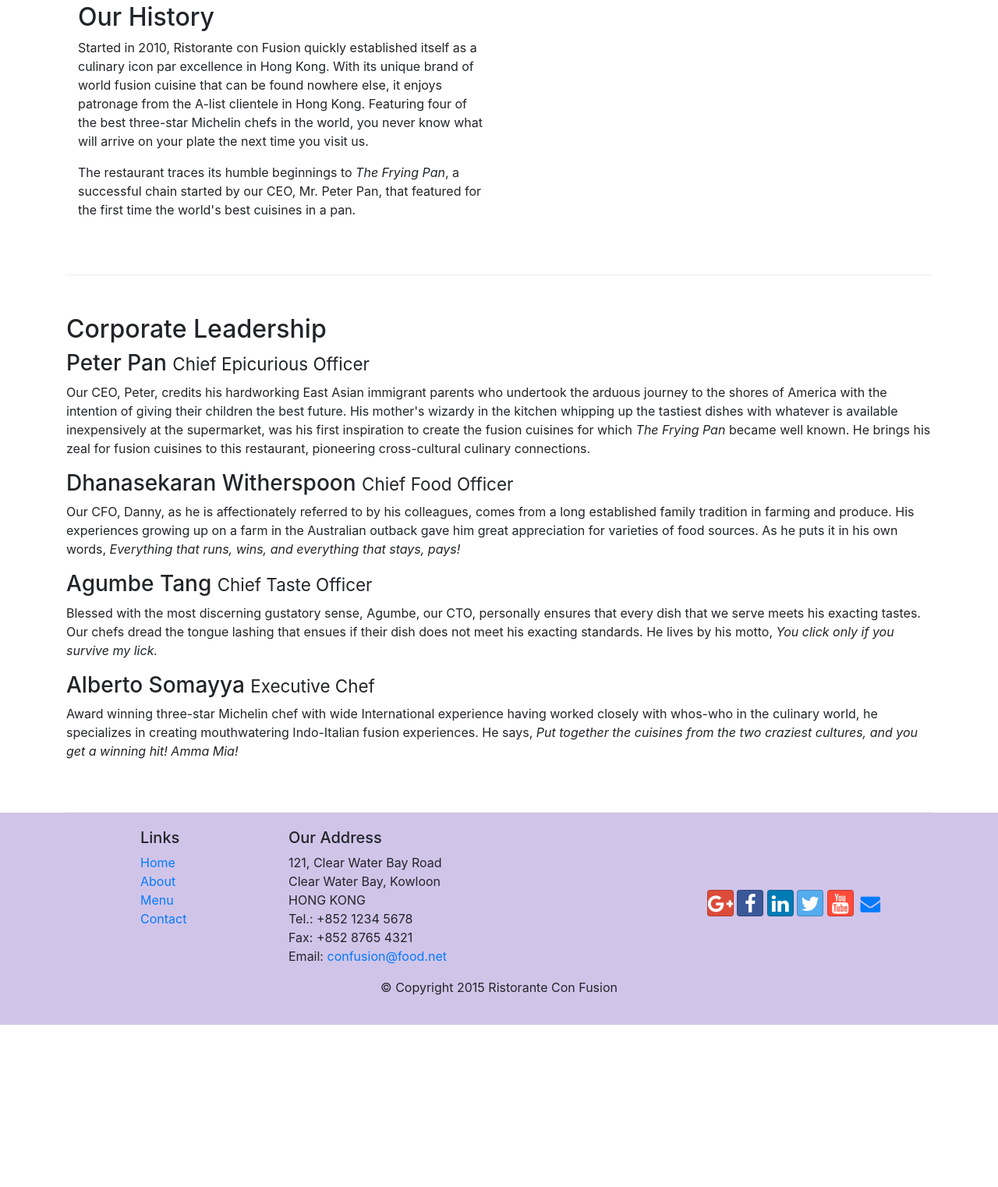
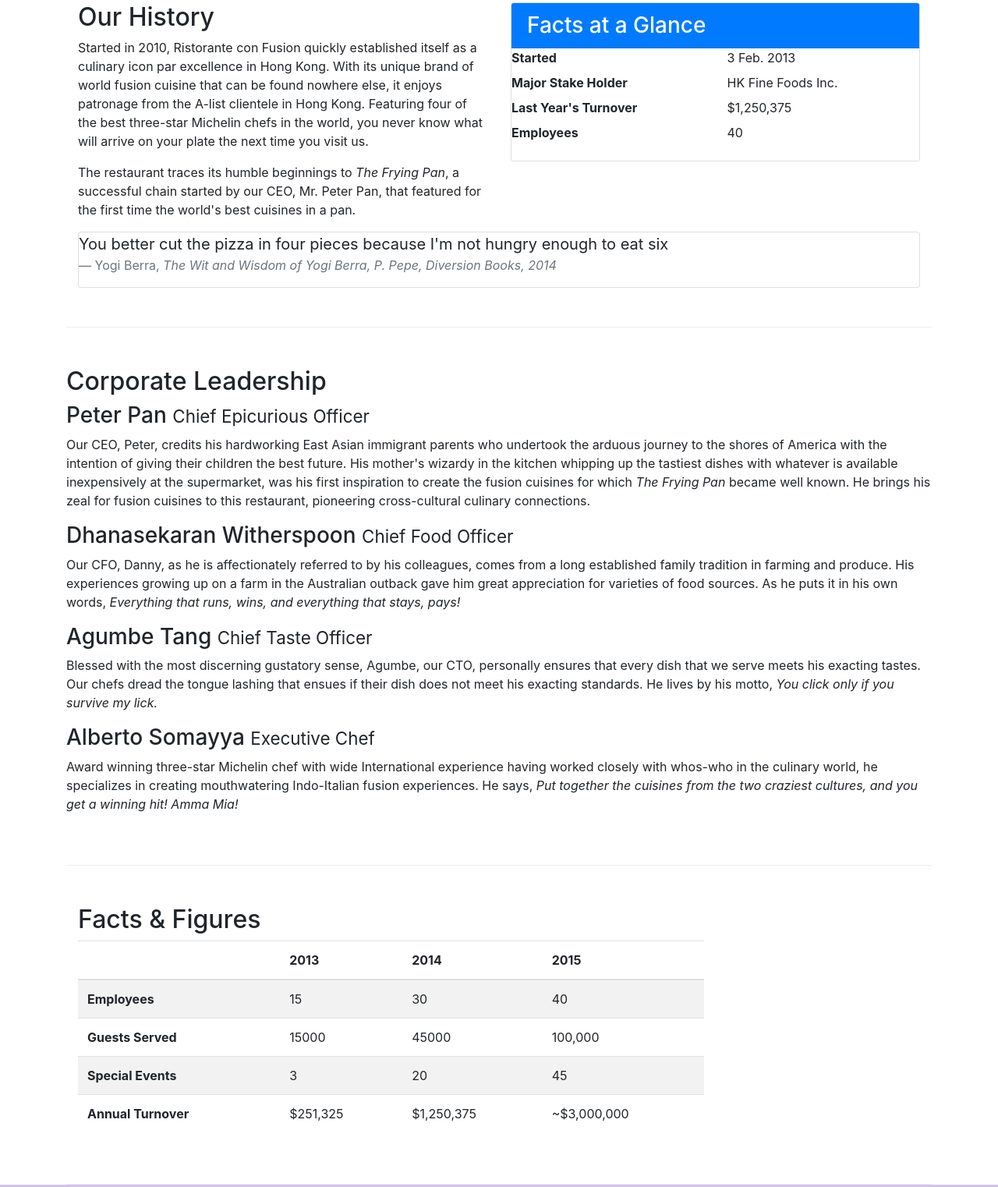
Before and after one commit to tennyidon/bootstrapTest, a website: page aboutus.html in a window 1280 px wide. Shown: the part 488-2010 px from the top of the page at 78% size. Before the commit the page ends 1802 px from the top, so only its background shows below. Drawn offline with nearby package versions, Linux system fonts and the light colour scheme.

Commit message:
tables and Cards

```diff
--- a/aboutus.html
+++ b/aboutus.html
@@ -67,8 +67,36 @@
                 <p>Started in 2010, Ristorante con Fusion quickly established itself as a culinary icon par excellence in Hong Kong. With its unique brand of world fusion cuisine that can be found nowhere else, it enjoys patronage from the A-list clientele in Hong Kong.  Featuring four of the best three-star Michelin chefs in the world, you never know what will arrive on your plate the next time you visit us.</p>
                 <p>The restaurant traces its humble beginnings to <em>The Frying Pan</em>, a successful chain started by our CEO, Mr. Peter Pan, that featured for the first time the world's best cuisines in a pan.</p>
             </div>
-            <div>
+            <div class="col-sm">
+              <div class="card">
+                <h3 class="card-header bg-primary text-white">Facts at a Glance</h3>
+                <div class="card-block">
+                  <dl class="row">
+                    <dt class="col-6">Started</dt>
+                    <dd class="col-6">3 Feb. 2013</dd>
+                    <dt class="col-6">Major Stake Holder</dt>
+                    <dd class="col-6">HK Fine Foods Inc.</dd>
+                    <dt class="col-6">Last Year's Turnover</dt>
+                    <dd class="col-6">$1,250,375</dd>
+                    <dt class="col-6">Employees</dt>
+                    <dd class="col-6">40</dd>
+                  </dl>
+                </div>
+              </div>
             </div>
+            <div class="col-12">
+              <div class="card card-block bg-faded">
+                <blockquote class="blockquote">
+                  <p class="mb-0">You better cut the pizza in four pieces because I'm not hungry enough to eat six</p>
+                  <footer class="blockquote-footer">Yogi Berra,
+                    <cite title="Source Title">
+                      The Wit and Wisdom of Yogi Berra, P. Pepe, Diversion Books, 2014
+                    </cite>
+                  </footer>
+                </blockquote>
+              </div>
+            </div>
+
         </div>
 
 
@@ -85,7 +113,51 @@
                 <p class="hidden-xs-down">Award winning three-star Michelin chef with wide International experience having worked closely with whos-who in the culinary world, he specializes in creating mouthwatering Indo-Italian fusion experiences. He says, <em>Put together the cuisines from the two craziest cultures, and you get a winning hit! Amma Mia!</em></p>
             </div>
        </div>
-
+       <div class="row row-content">
+         <div class="col-12 col-sm-9">
+           <h2>Facts &amp; Figures</h2>
+           <div class="table-responsive">
+              <table class="table table-striped">
+              <thead class="thead-inverse">
+                  <tr>
+                      <th>&nbsp;</th>
+                      <th>2013</th>
+                      <th>2014</th>
+                      <th>2015</th>
+                  </tr>
+              </thead>
+              <tbody>
+                  <tr>
+                      <th>Employees</th>
+                      <td>15</td>
+                      <td>30</td>
+                      <td>40</td>
+                  </tr>
+                  <tr>
+                      <th>Guests Served</th>
+                      <td>15000</td>
+                      <td>45000</td>
+                      <td>100,000</td>
+                  </tr>
+                  <tr>
+                      <th>Special Events</th>
+                      <td>3</td>
+                      <td>20</td>
+                      <td>45</td>
+                  </tr>
+                  <tr>
+                      <th>Annual Turnover</th>
+                      <td>$251,325</td>
+                      <td>$1,250,375</td>
+                      <td>~$3,000,000</td>
+                  </tr>
+              </tbody>
+              </table>
+              </div>
+         </div>
+         <div class="col-12 col-sm-3">
+         </div>
+       </div>
     </div>
 
     <footer class="footer">
```
